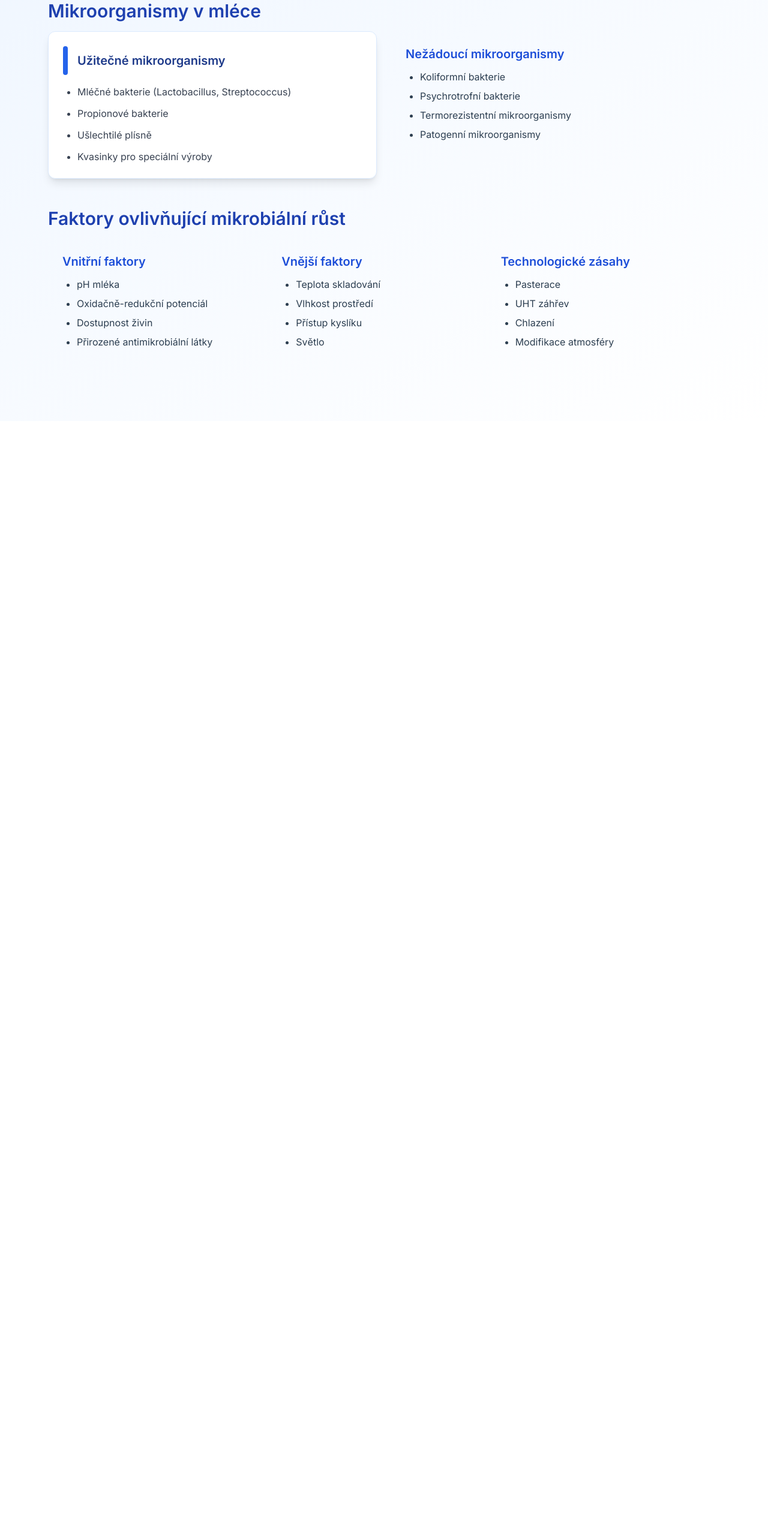
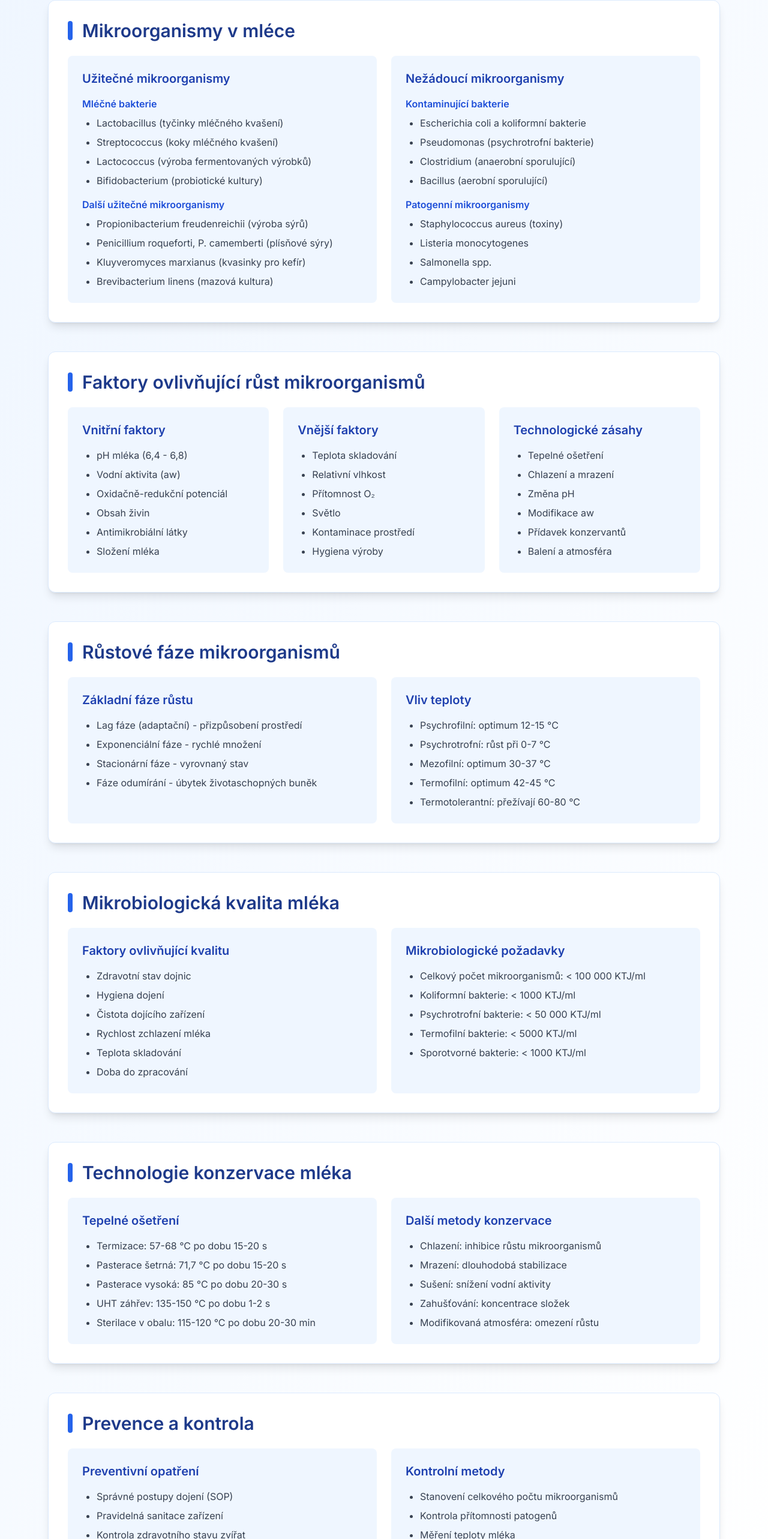
Before and after one commit to sanylos/velke-mleko, a Next.js app: page /mikrobiologie in a window 1280 px wide. Shown: the part 228-2794 px from the top of the page at 60% size. Before the commit the page ends 930 px from the top, so only its background shows below. Built offline with nearby package versions, Linux system fonts and the light colour scheme.

Commit message:
feat: enhance Mikrobiologie page with detailed sections on microorganisms, growth factors, and preservation technologies; improve layout and styling for better readability

```diff
--- a/app/mikrobiologie/page.tsx
+++ b/app/mikrobiologie/page.tsx
@@ -3,75 +3,240 @@ import TopicLayout from "@/components/TopicLayout";
 export default function MikrobiologiePage() {
   return (
     <TopicLayout title="Mikrobiologie mléka">
+      {/* Mikroorganismy v mléce */}
       <section className="mb-12">
-        <h2 className="text-3xl font-semibold text-blue-800 mb-4">
-          Mikroorganismy v mléce
-        </h2>          <div className="grid grid-cols-1 md:grid-cols-2 gap-6">
-            <div className="bg-white shadow-lg rounded-xl p-6 border border-blue-100 hover:shadow-xl transition-shadow">
-              <div className="flex items-center mb-4">
-                <div className="w-2 h-12 bg-blue-600 rounded-full mr-4"></div>
-                <h3 className="text-xl font-semibold text-blue-900">
-                  Užitečné mikroorganismy
-                </h3>
+        <div className="bg-white shadow-lg rounded-xl p-8 border border-blue-100 hover:shadow-xl transition-all">
+          <h2 className="text-3xl font-semibold text-blue-900 mb-6 flex items-center">
+            <div className="w-2 h-8 bg-blue-600 rounded-full mr-4"></div>
+            Mikroorganismy v mléce
+          </h2>
+          <div className="grid grid-cols-1 md:grid-cols-2 gap-6">
+            <div className="bg-blue-50 p-6 rounded-lg">
+              <h3 className="text-xl font-semibold text-blue-800 mb-4">Užitečné mikroorganismy</h3>
+              <div className="space-y-4">
+                <div>
+                  <h4 className="font-semibold text-blue-700 mb-2">Mléčné bakterie</h4>
+                  <ul className="list-disc pl-6 space-y-2 text-gray-700">
+                    <li>Lactobacillus (tyčinky mléčného kvašení)</li>
+                    <li>Streptococcus (koky mléčného kvašení)</li>
+                    <li>Lactococcus (výroba fermentovaných výrobků)</li>
+                    <li>Bifidobacterium (probiotické kultury)</li>
+                  </ul>
+                </div>
+                <div>
+                  <h4 className="font-semibold text-blue-700 mb-2">Další užitečné mikroorganismy</h4>
+                  <ul className="list-disc pl-6 space-y-2 text-gray-700">
+                    <li>Propionibacterium freudenreichii (výroba sýrů)</li>
+                    <li>Penicillium roqueforti, P. camemberti (plísňové sýry)</li>
+                    <li>Kluyveromyces marxianus (kvasinky pro kefír)</li>
+                    <li>Brevibacterium linens (mazová kultura)</li>
+                  </ul>
+                </div>
               </div>
-              <ul className="list-disc pl-6 space-y-3 text-gray-700">
-                <li>Mléčné bakterie (Lactobacillus, Streptococcus)</li>
-                <li>Propionové bakterie</li>
-                <li>Ušlechtilé plísně</li>
-                <li>Kvasinky pro speciální výroby</li>
-              </ul>
             </div>
-          <div className="glass-card p-6 rounded-xl">
-            <h3 className="text-xl font-semibold text-blue-700 mb-3">
-              Nežádoucí mikroorganismy
-            </h3>
-            <ul className="list-disc pl-6 space-y-2">
-              <li>Koliformní bakterie</li>
-              <li>Psychrotrofní bakterie</li>
-              <li>Termorezistentní mikroorganismy</li>
-              <li>Patogenní mikroorganismy</li>
-            </ul>
+
+            <div className="bg-blue-50 p-6 rounded-lg">
+              <h3 className="text-xl font-semibold text-blue-800 mb-4">Nežádoucí mikroorganismy</h3>
+              <div className="space-y-4">
+                <div>
+                  <h4 className="font-semibold text-blue-700 mb-2">Kontaminující bakterie</h4>
+                  <ul className="list-disc pl-6 space-y-2 text-gray-700">
+                    <li>Escherichia coli a koliformní bakterie</li>
+                    <li>Pseudomonas (psychrotrofní bakterie)</li>
+                    <li>Clostridium (anaerobní sporulující)</li>
+                    <li>Bacillus (aerobní sporulující)</li>
+                  </ul>
+                </div>
+                <div>
+                  <h4 className="font-semibold text-blue-700 mb-2">Patogenní mikroorganismy</h4>
+                  <ul className="list-disc pl-6 space-y-2 text-gray-700">
+                    <li>Staphylococcus aureus (toxiny)</li>
+                    <li>Listeria monocytogenes</li>
+                    <li>Salmonella spp.</li>
+                    <li>Campylobacter jejuni</li>
+                  </ul>
+                </div>
+              </div>
+            </div>
           </div>
         </div>
       </section>
 
+      {/* Faktory růstu */}
       <section className="mb-12">
-        <h2 className="text-3xl font-semibold text-blue-800 mb-4">
-          Faktory ovlivňující mikrobiální růst
-        </h2>
-        <div className="glass-card p-6 rounded-xl">
+        <div className="bg-white shadow-lg rounded-xl p-8 border border-blue-100 hover:shadow-xl transition-all">
+          <h2 className="text-3xl font-semibold text-blue-900 mb-6 flex items-center">
+            <div className="w-2 h-8 bg-blue-600 rounded-full mr-4"></div>
+            Faktory ovlivňující růst mikroorganismů
+          </h2>
           <div className="grid grid-cols-1 md:grid-cols-3 gap-6">
-            <div>
-              <h3 className="text-xl font-semibold text-blue-700 mb-3">
-                Vnitřní faktory
-              </h3>
-              <ul className="list-disc pl-6 space-y-2">
-                <li>pH mléka</li>
+            <div className="bg-blue-50 p-6 rounded-lg">
+              <h3 className="text-xl font-semibold text-blue-800 mb-4">Vnitřní faktory</h3>
+              <ul className="list-disc pl-6 space-y-2 text-gray-700">
+                <li>pH mléka (6,4 - 6,8)</li>
+                <li>Vodní aktivita (aw)</li>
                 <li>Oxidačně-redukční potenciál</li>
-                <li>Dostupnost živin</li>
-                <li>Přirozené antimikrobiální látky</li>
+                <li>Obsah živin</li>
+                <li>Antimikrobiální látky</li>
+                <li>Složení mléka</li>
               </ul>
             </div>
-            <div>
-              <h3 className="text-xl font-semibold text-blue-700 mb-3">
-                Vnější faktory
-              </h3>
-              <ul className="list-disc pl-6 space-y-2">
+
+            <div className="bg-blue-50 p-6 rounded-lg">
+              <h3 className="text-xl font-semibold text-blue-800 mb-4">Vnější faktory</h3>
+              <ul className="list-disc pl-6 space-y-2 text-gray-700">
                 <li>Teplota skladování</li>
-                <li>Vlhkost prostředí</li>
-                <li>Přístup kyslíku</li>
+                <li>Relativní vlhkost</li>
+                <li>Přítomnost O₂</li>
                 <li>Světlo</li>
+                <li>Kontaminace prostředí</li>
+                <li>Hygiena výroby</li>
               </ul>
             </div>
-            <div>
-              <h3 className="text-xl font-semibold text-blue-700 mb-3">
-                Technologické zásahy
-              </h3>
-              <ul className="list-disc pl-6 space-y-2">
-                <li>Pasterace</li>
-                <li>UHT záhřev</li>
-                <li>Chlazení</li>
-                <li>Modifikace atmosféry</li>
+
+            <div className="bg-blue-50 p-6 rounded-lg">
+              <h3 className="text-xl font-semibold text-blue-800 mb-4">Technologické zásahy</h3>
+              <ul className="list-disc pl-6 space-y-2 text-gray-700">
+                <li>Tepelné ošetření</li>
+                <li>Chlazení a mrazení</li>
+                <li>Změna pH</li>
+                <li>Modifikace aw</li>
+                <li>Přídavek konzervantů</li>
+                <li>Balení a atmosféra</li>
+              </ul>
+            </div>
+          </div>
+        </div>
+      </section>
+
+      {/* Růstové fáze */}
+      <section className="mb-12">
+        <div className="bg-white shadow-lg rounded-xl p-8 border border-blue-100 hover:shadow-xl transition-all">
+          <h2 className="text-3xl font-semibold text-blue-900 mb-6 flex items-center">
+            <div className="w-2 h-8 bg-blue-600 rounded-full mr-4"></div>
+            Růstové fáze mikroorganismů
+          </h2>
+          <div className="grid grid-cols-1 md:grid-cols-2 gap-6">
+            <div className="bg-blue-50 p-6 rounded-lg">
+              <h3 className="text-xl font-semibold text-blue-800 mb-4">Základní fáze růstu</h3>
+              <ul className="list-disc pl-6 space-y-2 text-gray-700">
+                <li>Lag fáze (adaptační) - přizpůsobení prostředí</li>
+                <li>Exponenciální fáze - rychlé množení</li>
+                <li>Stacionární fáze - vyrovnaný stav</li>
+                <li>Fáze odumírání - úbytek životaschopných buněk</li>
+              </ul>
+            </div>
+
+            <div className="bg-blue-50 p-6 rounded-lg">
+              <h3 className="text-xl font-semibold text-blue-800 mb-4">Vliv teploty</h3>
+              <ul className="list-disc pl-6 space-y-2 text-gray-700">
+                <li>Psychrofilní: optimum 12-15 °C</li>
+                <li>Psychrotrofní: růst při 0-7 °C</li>
+                <li>Mezofilní: optimum 30-37 °C</li>
+                <li>Termofilní: optimum 42-45 °C</li>
+                <li>Termotolerantní: přežívají 60-80 °C</li>
+              </ul>
+            </div>
+          </div>
+        </div>
+      </section>
+
+      {/* Mikrobiologická kvalita */}
+      <section className="mb-12">
+        <div className="bg-white shadow-lg rounded-xl p-8 border border-blue-100 hover:shadow-xl transition-all">
+          <h2 className="text-3xl font-semibold text-blue-900 mb-6 flex items-center">
+            <div className="w-2 h-8 bg-blue-600 rounded-full mr-4"></div>
+            Mikrobiologická kvalita mléka
+          </h2>
+          <div className="grid grid-cols-1 md:grid-cols-2 gap-6">
+            <div className="bg-blue-50 p-6 rounded-lg">
+              <h3 className="text-xl font-semibold text-blue-800 mb-4">Faktory ovlivňující kvalitu</h3>
+              <ul className="list-disc pl-6 space-y-2 text-gray-700">
+                <li>Zdravotní stav dojnic</li>
+                <li>Hygiena dojení</li>
+                <li>Čistota dojícího zařízení</li>
+                <li>Rychlost zchlazení mléka</li>
+                <li>Teplota skladování</li>
+                <li>Doba do zpracování</li>
+              </ul>
+            </div>
+
+            <div className="bg-blue-50 p-6 rounded-lg">
+              <h3 className="text-xl font-semibold text-blue-800 mb-4">Mikrobiologické požadavky</h3>
+              <ul className="list-disc pl-6 space-y-2 text-gray-700">
+                <li>Celkový počet mikroorganismů: {`< 100 000 KTJ/ml`}</li>
+                <li>Koliformní bakterie: {`< 1000 KTJ/ml`}</li>
+                <li>Psychrotrofní bakterie: {`< 50 000 KTJ/ml`}</li>
+                <li>Termofilní bakterie: {`< 5000 KTJ/ml`}</li>
+                <li>Sporotvorné bakterie: {`< 1000 KTJ/ml`}</li>
+              </ul>
+            </div>
+          </div>
+        </div>
+      </section>
+
+      {/* Technologie konzervace */}
+      <section className="mb-12">
+        <div className="bg-white shadow-lg rounded-xl p-8 border border-blue-100 hover:shadow-xl transition-all">
+          <h2 className="text-3xl font-semibold text-blue-900 mb-6 flex items-center">
+            <div className="w-2 h-8 bg-blue-600 rounded-full mr-4"></div>
+            Technologie konzervace mléka
+          </h2>
+          <div className="grid grid-cols-1 md:grid-cols-2 gap-6">
+            <div className="bg-blue-50 p-6 rounded-lg">
+              <h3 className="text-xl font-semibold text-blue-800 mb-4">Tepelné ošetření</h3>
+              <ul className="list-disc pl-6 space-y-2 text-gray-700">
+                <li>Termizace: 57-68 °C po dobu 15-20 s</li>
+                <li>Pasterace šetrná: 71,7 °C po dobu 15-20 s</li>
+                <li>Pasterace vysoká: 85 °C po dobu 20-30 s</li>
+                <li>UHT záhřev: 135-150 °C po dobu 1-2 s</li>
+                <li>Sterilace v obalu: 115-120 °C po dobu 20-30 min</li>
+              </ul>
+            </div>
+
+            <div className="bg-blue-50 p-6 rounded-lg">
+              <h3 className="text-xl font-semibold text-blue-800 mb-4">Další metody konzervace</h3>
+              <ul className="list-disc pl-6 space-y-2 text-gray-700">
+                <li>Chlazení: inhibice růstu mikroorganismů</li>
+                <li>Mrazení: dlouhodobá stabilizace</li>
+                <li>Sušení: snížení vodní aktivity</li>
+                <li>Zahušťování: koncentrace složek</li>
+                <li>Modifikovaná atmosféra: omezení růstu</li>
+              </ul>
+            </div>
+          </div>
+        </div>
+      </section>
+
+      {/* Prevence a kontrola */}
+      <section className="mb-12">
+        <div className="bg-white shadow-lg rounded-xl p-8 border border-blue-100 hover:shadow-xl transition-all">
+          <h2 className="text-3xl font-semibold text-blue-900 mb-6 flex items-center">
+            <div className="w-2 h-8 bg-blue-600 rounded-full mr-4"></div>
+            Prevence a kontrola
+          </h2>
+          <div className="grid grid-cols-1 md:grid-cols-2 gap-6">
+            <div className="bg-blue-50 p-6 rounded-lg">
+              <h3 className="text-xl font-semibold text-blue-800 mb-4">Preventivní opatření</h3>
+              <ul className="list-disc pl-6 space-y-2 text-gray-700">
+                <li>Správné postupy dojení (SOP)</li>
+                <li>Pravidelná sanitace zařízení</li>
+                <li>Kontrola zdravotního stavu zvířat</li>
+                <li>Školení personálu</li>
+                <li>Monitoring kritických bodů</li>
+                <li>Dodržování chladícího řetězce</li>
+              </ul>
+            </div>
+
+            <div className="bg-blue-50 p-6 rounded-lg">
+              <h3 className="text-xl font-semibold text-blue-800 mb-4">Kontrolní metody</h3>
+              <ul className="list-disc pl-6 space-y-2 text-gray-700">
+                <li>Stanovení celkového počtu mikroorganismů</li>
+                <li>Kontrola přítomnosti patogenů</li>
+                <li>Měření teploty mléka</li>
+                <li>Kontrola účinnosti pasterace</li>
+                <li>Monitoring rezistence bakterií</li>
+                <li>Sledování biofilmů</li>
               </ul>
             </div>
           </div>
```
